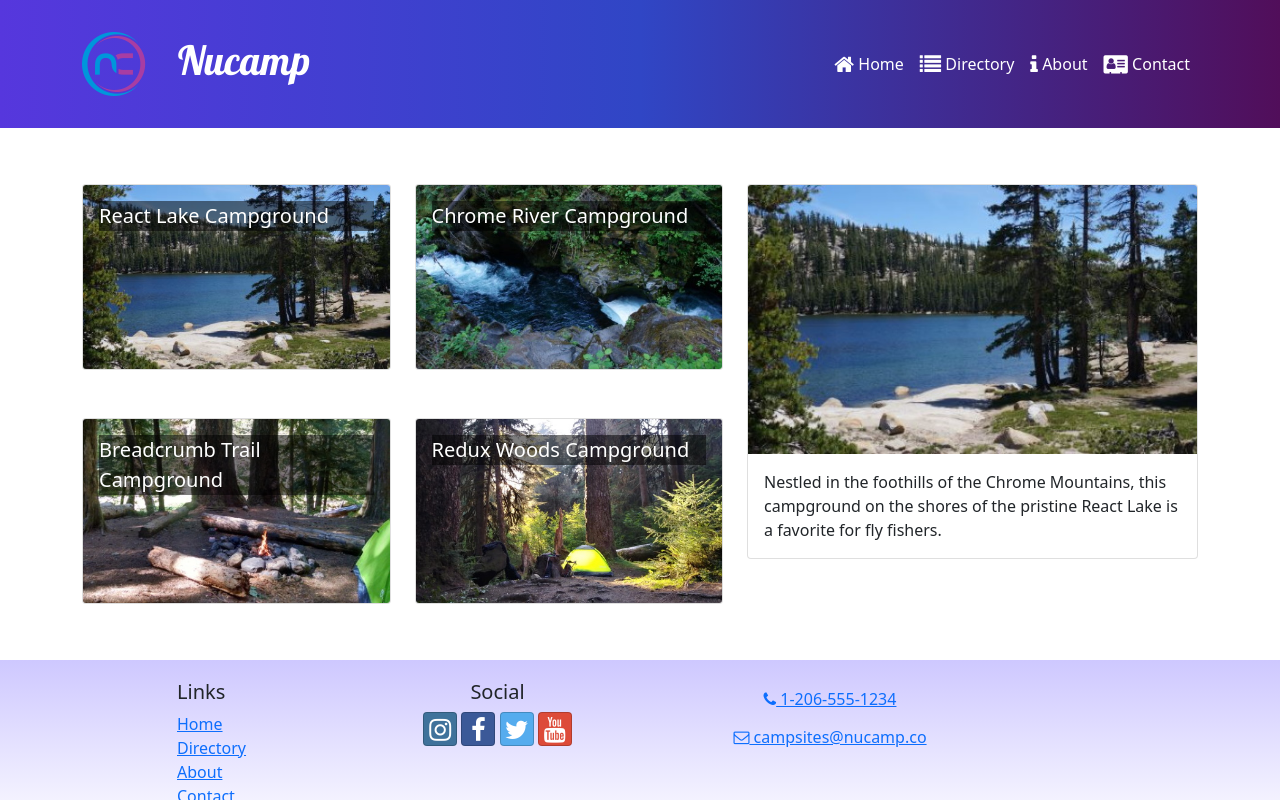
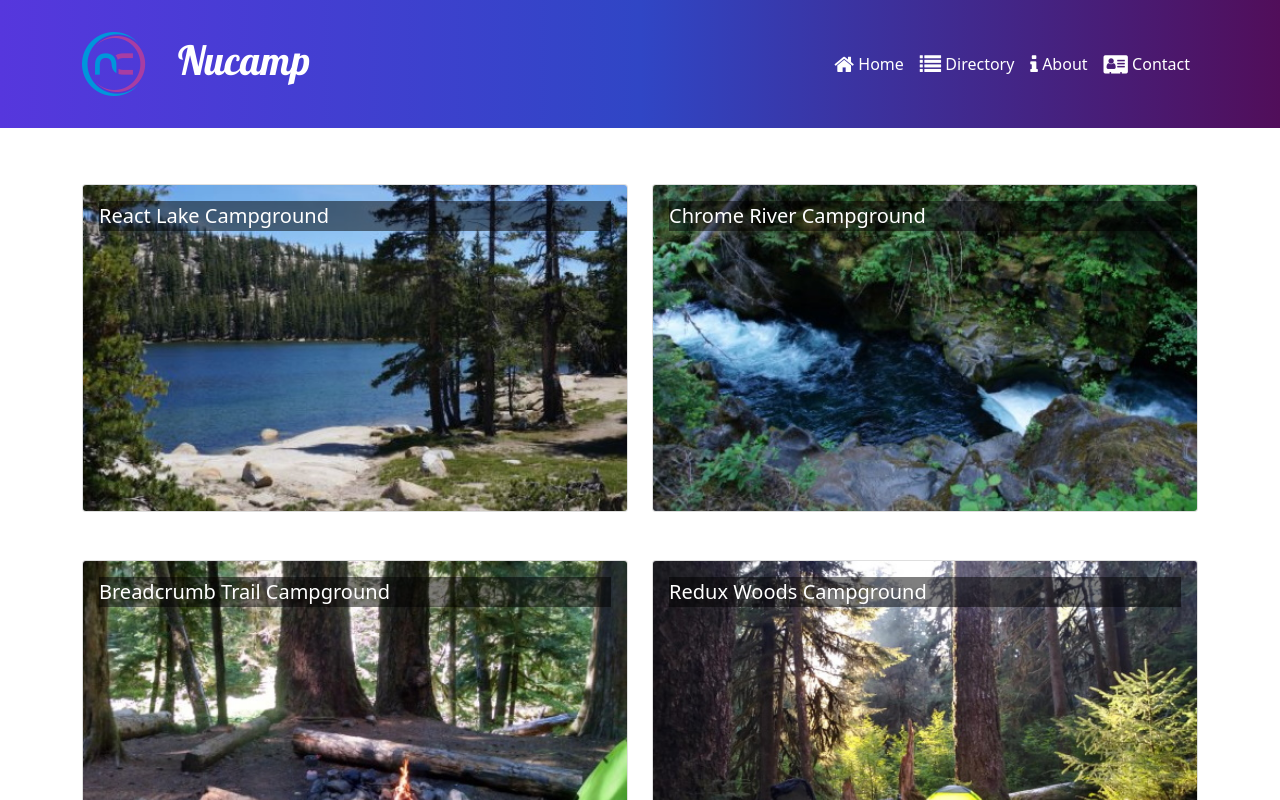
Before and after one commit to P5665/nucampsite-react, a React (Create React App) app: page /directory in a window 1280 px wide. Shown: the top 800 px of the page. Built offline with nearby package versions, Linux system fonts and the light colour scheme.

Commit message:
Splitting out directory page and now details will have its own page with useParams. . Updated the components using that along with with App.js. . Made 1 small tweak to campsitesSlice to fix routing since the param is a string and not an Int

```diff
--- a/src/App.js
+++ b/src/App.js
@@ -1,9 +1,10 @@
 import { Routes, Route } from "react-router-dom";
-import ContactPage from "./pages/ContactPage";
-import HomePage from "./pages/HomePage";
-import CampsitesDirectoryPage from "./pages/CampsitesDirectoryPage";
 import Header from "./components/Header";
 import Footer from "./components/Footer";
+import HomePage from "./pages/HomePage";
+import ContactPage from "./pages/ContactPage";
+import CampsitesDirectoryPage from "./pages/CampsitesDirectoryPage";
+import CampsiteDetailPage from "./pages/CampsiteDetailPage";
 import "./App.css";
 
 // Im keeping Container -- Container -> Row -> Col
@@ -15,6 +16,7 @@
                 <Route path="/" element={<HomePage />} />
                 <Route path="contact" element={<ContactPage />} />
                 <Route path="directory" element={<CampsitesDirectoryPage />} />
+                <Route path="directory/:campsiteId" element={<CampsiteDetailPage />} />
             </Routes>
             <Footer />
         </div>
--- a/src/features/campsites/CampsiteCard.js
+++ b/src/features/campsites/CampsiteCard.js
@@ -1,13 +1,17 @@
 import { Card, CardImg, CardImgOverlay, CardTitle } from "reactstrap";
+import { Link } from "react-router-dom";
 
-const CampsiteCard = (props) => {
+const CampsiteCard = ({ campsite }) => {
+    const { id, image, name } = campsite;
     return (
-        <Card>
-            <CardImg width="100%" src={props.campsite.image} alt={props.campsite.name} />
-            <CardImgOverlay>
-                <CardTitle>{props.campsite.name} </CardTitle>
-            </CardImgOverlay>
-        </Card>
+        <Link to={`${id}`}>
+            <Card>
+                <CardImg width="100%" src={image} alt={name} />
+                <CardImgOverlay>
+                    <CardTitle>{name} </CardTitle>
+                </CardImgOverlay>
+            </Card>
+        </Link>
     );
 };
 
--- a/src/features/campsites/CampsitesList.js
+++ b/src/features/campsites/CampsitesList.js
@@ -2,14 +2,14 @@
 import { Col, Row } from "reactstrap";
 import { selectAllCampsites } from "./campsitesSlice";
 
-const CampsitesList = ({ setCampsiteId }) => {
+const CampsitesList = () => {
     const campsites = selectAllCampsites();
 
     // Adjusted classes to make it align properly and look better on desktop and mobile .evenly and only my-4 not m-4
     return (
         <Row className="justify-content-evenly">
             {campsites.map((campsite) => (
-                <Col md="6" className="my-4" role="button" key={campsite.id} onClick={() => setCampsiteId(campsite.id)}>
+                <Col md="6" className="my-4" role="button" key={campsite.id}>
                     <CampsiteCard campsite={campsite} />
                 </Col>
             ))}
--- a/src/features/campsites/campsitesSlice.js
+++ b/src/features/campsites/campsitesSlice.js
@@ -9,7 +9,7 @@
 // };
 
 export const selectCampsiteById = (id) => {
-    return CAMPSITES.find((campsite) => campsite.id === id);
+    return CAMPSITES.find((campsite) => campsite.id === parseInt(id));
 };
 
 export const selectFeaturedCampsite = () => {
--- /dev/null
+++ b/src/pages/CampsiteDetailPage.js
@@ -0,0 +1,19 @@
+import { Container, Row } from "reactstrap";
+import { useParams } from "react-router-dom";
+import { selectCampsiteById } from "../features/campsites/campsitesSlice";
+import CampsiteDetail from "../features/campsites/CampsiteDetail";
+
+const CampsiteDetailPage = () => {
+    const { campsiteId } = useParams();
+    const campsite = selectCampsiteById(campsiteId);
+
+    return (
+        <Container>
+            <Row>
+                <CampsiteDetail campsite={campsite} />
+            </Row>
+        </Container>
+    );
+};
+
+export default CampsiteDetailPage;
--- a/src/pages/CampsitesDirectoryPage.js
+++ b/src/pages/CampsitesDirectoryPage.js
@@ -1,23 +1,10 @@
-import { Container, Col, Row } from "reactstrap";
-import CampsiteDetail from "../features/campsites/CampsiteDetail";
+import { Container } from "reactstrap";
 import CampsitesList from "../features/campsites/CampsitesList";
-import { selectCampsiteById } from "../features/campsites/campsitesSlice";
-import { useState } from "react";
 
 const CampsitesDirectoryPage = () => {
-    const [campsiteId, setCampsiteId] = useState(0);
-    const selectedCampsite = selectCampsiteById(campsiteId);
-
     return (
         <Container>
-            <Row>
-                <Col sm="5" md="7">
-                    <CampsitesList setCampsiteId={setCampsiteId} />
-                </Col>
-                <Col sm="7" md="5">
-                    <CampsiteDetail campsite={selectedCampsite} />
-                </Col>
-            </Row>
+            <CampsitesList />
         </Container>
     );
 };
```
